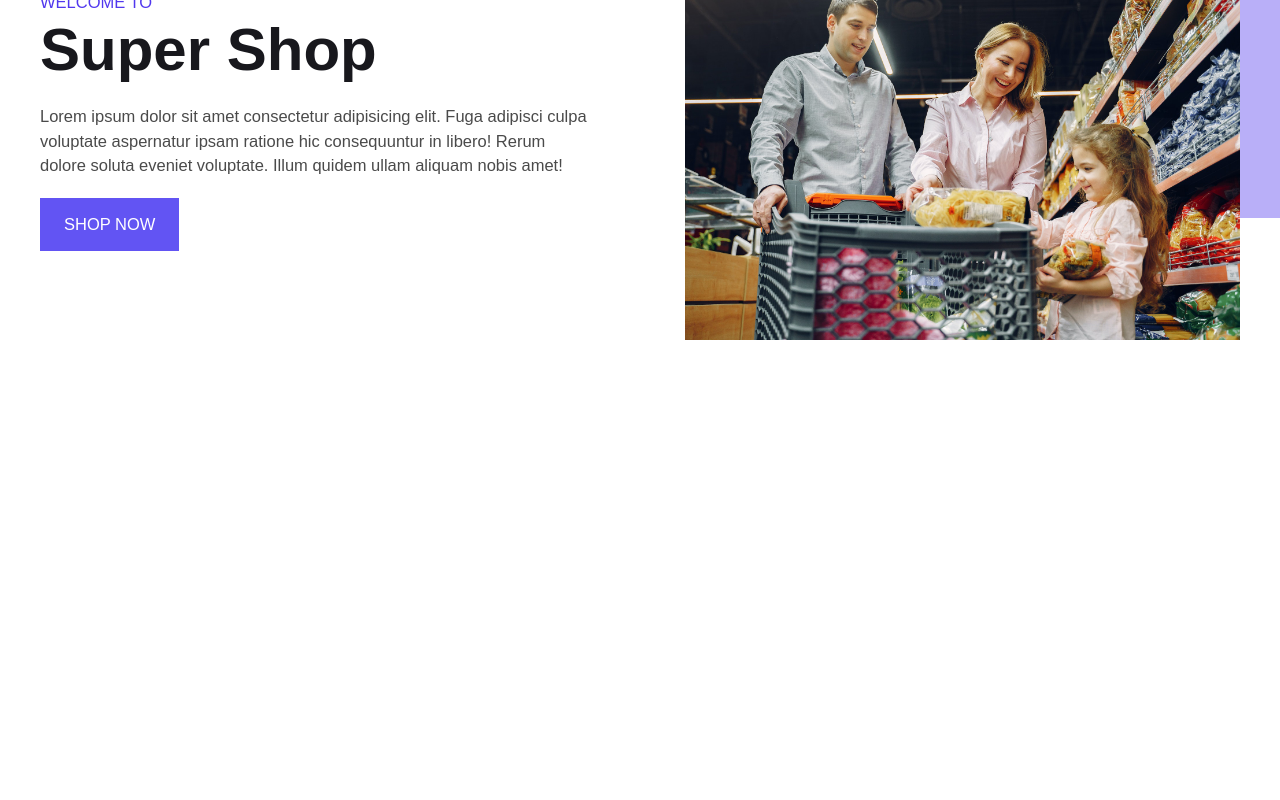
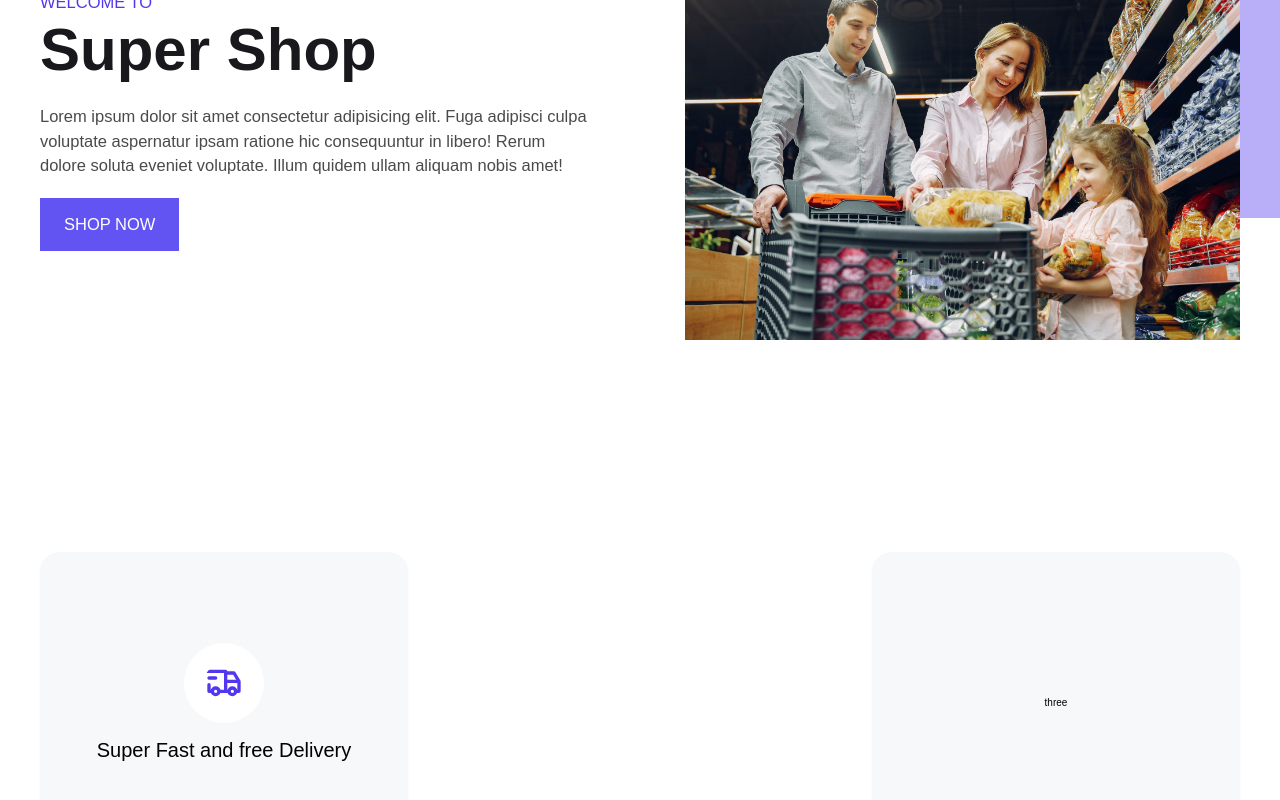
Before and after one commit to sumonpaul55/Ecommerce-project, a React (Create React App) app: page / in a window 1280 px wide. Shown: the part 250-1050 px from the top of the page. Before the commit the page ends 800 px from the top, so only its background shows below. Built offline with nearby package versions, Linux system fonts and the light colour scheme.

Commit message:
servces section start

```diff
--- a/src/Home.js
+++ b/src/Home.js
@@ -1,10 +1,16 @@
 import React from "react";
 import HeroSection from "./components/HeroSection";
+import Services from "./components/Services";
 const Home = () => {
   const Data = {
     name: "Super Shop",
   };
-  return <HeroSection myData={Data} />;
+  return (
+    <>
+      <HeroSection myData={Data} />
+      <Services />
+    </>
+  );
 };
 
 export default Home;
--- /dev/null
+++ b/src/components/Services.js
@@ -0,0 +1,84 @@
+import React from "react";
+import styled from "styled-components";
+import { TbTruckDelivery } from "react-icons/tb";
+
+const Services = () => {
+  return (
+    <Wrapper>
+      <div className="container">
+        <div className="grid grid-three-column">
+          <div className="services-1">
+            <div>
+              <TbTruckDelivery className="icon" />
+              <h3>Super Fast and free Delivery</h3>
+            </div>
+          </div>
+          <div className="services-2">
+            <div className="grid grid-column-two">
+              <div></div>
+              <div></div>
+            </div>
+          </div>
+          <div className="services-3">three</div>
+        </div>
+      </div>
+    </Wrapper>
+  );
+};
+
+const Wrapper = styled.section`
+  padding: 9rem 0;
+  .grid {
+    gap: 4.8rem;
+  }
+  .services-1,
+  .services-2,
+  .services-3 {
+    width: auto;
+    height: 30rem;
+    display: flex;
+    flex-direction: column;
+    justify-content: center;
+    align-content: center;
+    background: ${({ theme }) => theme.colors.bg};
+    text-align: center;
+    border-radius: 2rem;
+    box-shadow: rgba(0, 0, 0, 0.05) 0px 1px 2px 0px;
+  }
+  .services-2 {
+    gap: 4rem;
+    background-color: transparent;
+    box-shadow: none;
+    .services-colum-2 {
+      background: ${({ theme }) => theme.colors.bg};
+      display: flex;
+      flex-direction: row;
+      flex: 1;
+      justify-content: center;
+      align-items: center;
+      border-radius: 2rem;
+      box-shadow: rgba(0, 0, 0, 0.05) 0px 1px 2px 0px;
+      div {
+        display: flex;
+        flex-direction: row;
+        justify-content: center;
+        align-items: center;
+        gap: 1rem;
+      }
+    }
+  }
+  h3 {
+    margin-top: 1.4rem;
+    font-size: 2rem;
+  }
+  .icon {
+    /* font-size: rem; */
+    width: 8rem;
+    height: 8rem;
+    padding: 2rem;
+    border-radius: 50%;
+    background-color: #fff;
+    color: #5138ee;
+  }
+`;
+export default Services;
```
